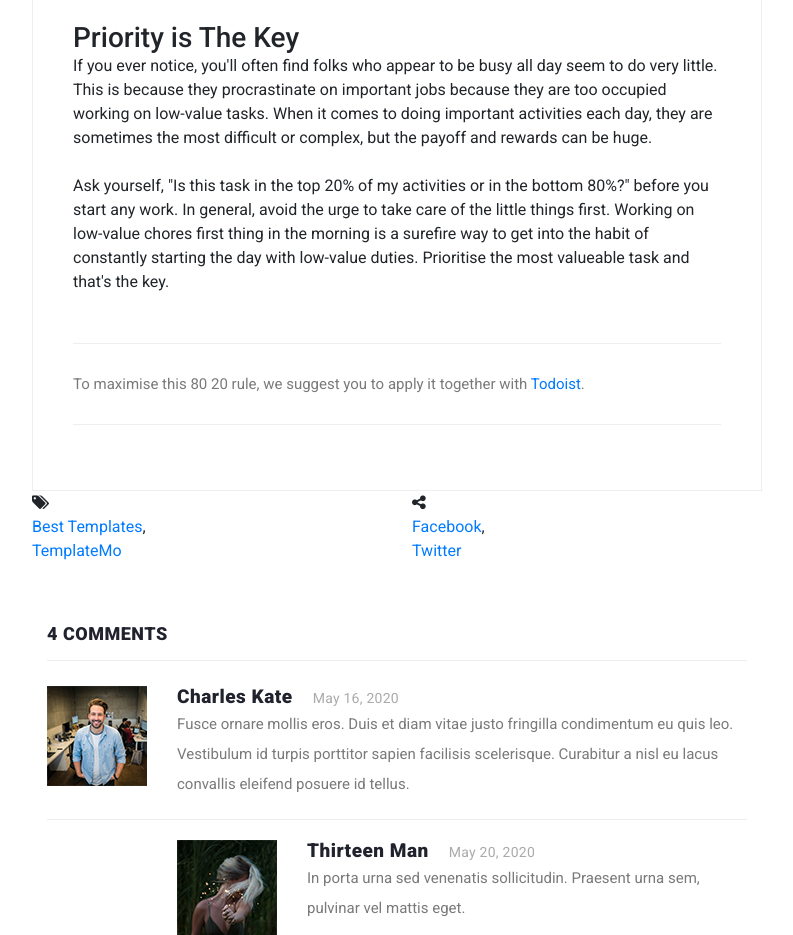
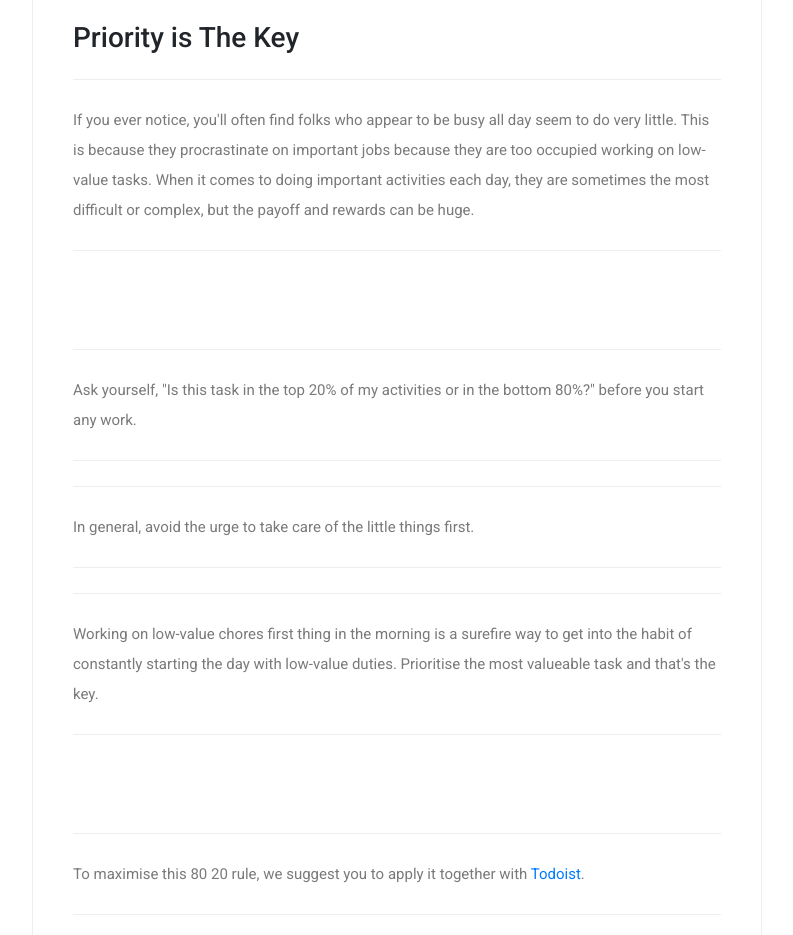
Before and after one commit to ChongSuXuan/JOUR-2053-individual-assignment, a plain HTML site: page skills.html in a window 1280 px wide. Shown: the part 2221-3156 px from the top of the page, without its empty margins (53-846 px from the left). Drawn offline with Linux system fonts and the light colour scheme.

Commit message:
Update skills.html
1

```diff
--- a/skills.html
+++ b/skills.html
@@ -153,16 +153,16 @@ https://templatemo.com/tm-551-stand-blog
                         <br><br>
 
                         <h3>Priority is The Key</h3>
-                          If you ever notice, you'll often find folks who appear to be busy all day seem to do very little. This is because they procrastinate on important jobs because they are too occupied working on low-value tasks.
+                        <p>If you ever notice, you'll often find folks who appear to be busy all day seem to do very little. This is because they procrastinate on important jobs because they are too occupied working on low-value tasks.
 
-                          When it comes to doing important activities each day, they are sometimes the most difficult or complex, but the payoff and rewards can be huge.
+                          When it comes to doing important activities each day, they are sometimes the most difficult or complex, but the payoff and rewards can be huge.</p>
                           <br><br>
 
-                          Ask yourself, "Is this task in the top 20% of my activities or in the bottom 80%?" before you start any work.
+                          <p>Ask yourself, "Is this task in the top 20% of my activities or in the bottom 80%?" before you start any work.</p>
 
-                          In general, avoid the urge to take care of the little things first.
+                          <p>In general, avoid the urge to take care of the little things first.</p>
 
-                          Working on low-value chores first thing in the morning is a surefire way to get into the habit of constantly starting the day with low-value duties. Prioritise the most valueable task and that's the key.
+                          <p>Working on low-value chores first thing in the morning is a surefire way to get into the habit of constantly starting the day with low-value duties. Prioritise the most valueable task and that's the key.</p>
                           <br><br>
 
                         <p>To maximise this 80 20 rule, we suggest you to apply it together with <a rel="nofollow" href="https://templatemo.com/tag/multi-page" target="_parent">Todoist</a>.</p>
```
